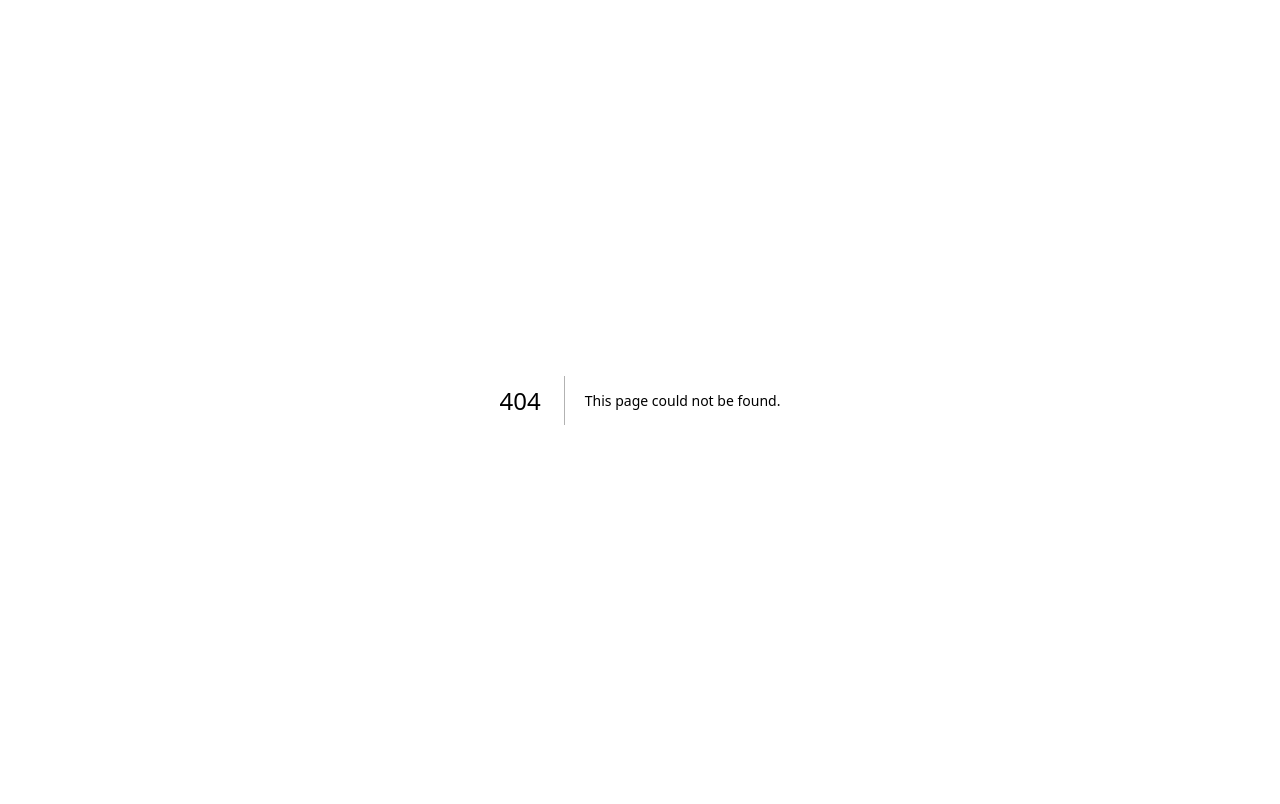
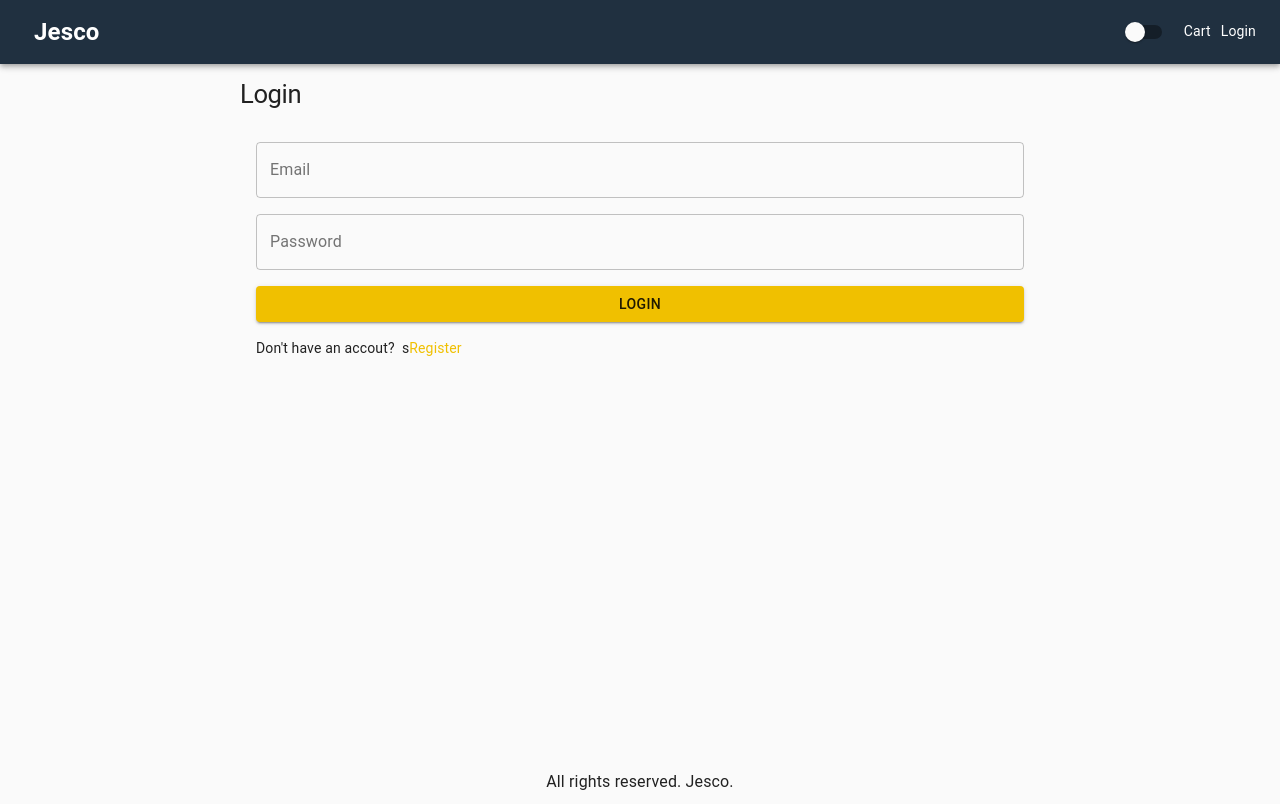
Before and after one commit to ojimcy/jesco, a Next.js app: page /login in a window 1280 px wide. Before the commit this address had no page. Built offline with nearby package versions, Linux system fonts and the light colour scheme; a web font is replaced by a local one.

Commit message:
Create login page

```diff
--- /dev/null
+++ b/pages/login.js
@@ -0,0 +1,56 @@
+import Layout from '@/components/Layout';
+import useStyles from '@/utils/styles';
+import {
+  Button,
+  Link,
+  List,
+  ListItem,
+  TextField,
+  Typography,
+} from '@material-ui/core';
+import NextLink from 'next/link';
+import React from 'react';
+
+export default function Login() {
+  const classes = useStyles();
+  return (
+    <Layout title="Login">
+      <form className={classes.form}>
+        <Typography component="h1" variant="h1">
+          Login
+        </Typography>
+        <List>
+          <ListItem>
+            <TextField
+              variant="outlined"
+              fullWidth
+              id="email"
+              label="Email"
+              inputProps={{ type: 'email' }}
+            ></TextField>
+          </ListItem>
+          <ListItem>
+            <TextField
+              variant="outlined"
+              fullWidth
+              id="password"
+              label="Password"
+              inputProps={{ type: 'password' }}
+            ></TextField>
+          </ListItem>
+          <ListItem>
+            <Button variant="contained" type="submit" fullWidth color="primary">
+              Login
+            </Button>
+          </ListItem>
+          <ListItem>
+            Don't have an accout? &nbsp;s
+            <NextLink href="/register" passHref>
+              <Link>Register</Link>
+            </NextLink>
+          </ListItem>
+        </List>
+      </form>
+    </Layout>
+  );
+}
--- a/utils/styles.js
+++ b/utils/styles.js
@@ -27,5 +27,9 @@
     marginTop: 10,
     marginBottom: 10,
   },
+  form: {
+    maxWidth: 800,
+    margin: '0 auto',
+  },
 });
 export default useStyles;
```
Also changed, not shown: pages/cart.js (+12 -1 lines), pages/shipping.js (added, +8 -0 lines).
